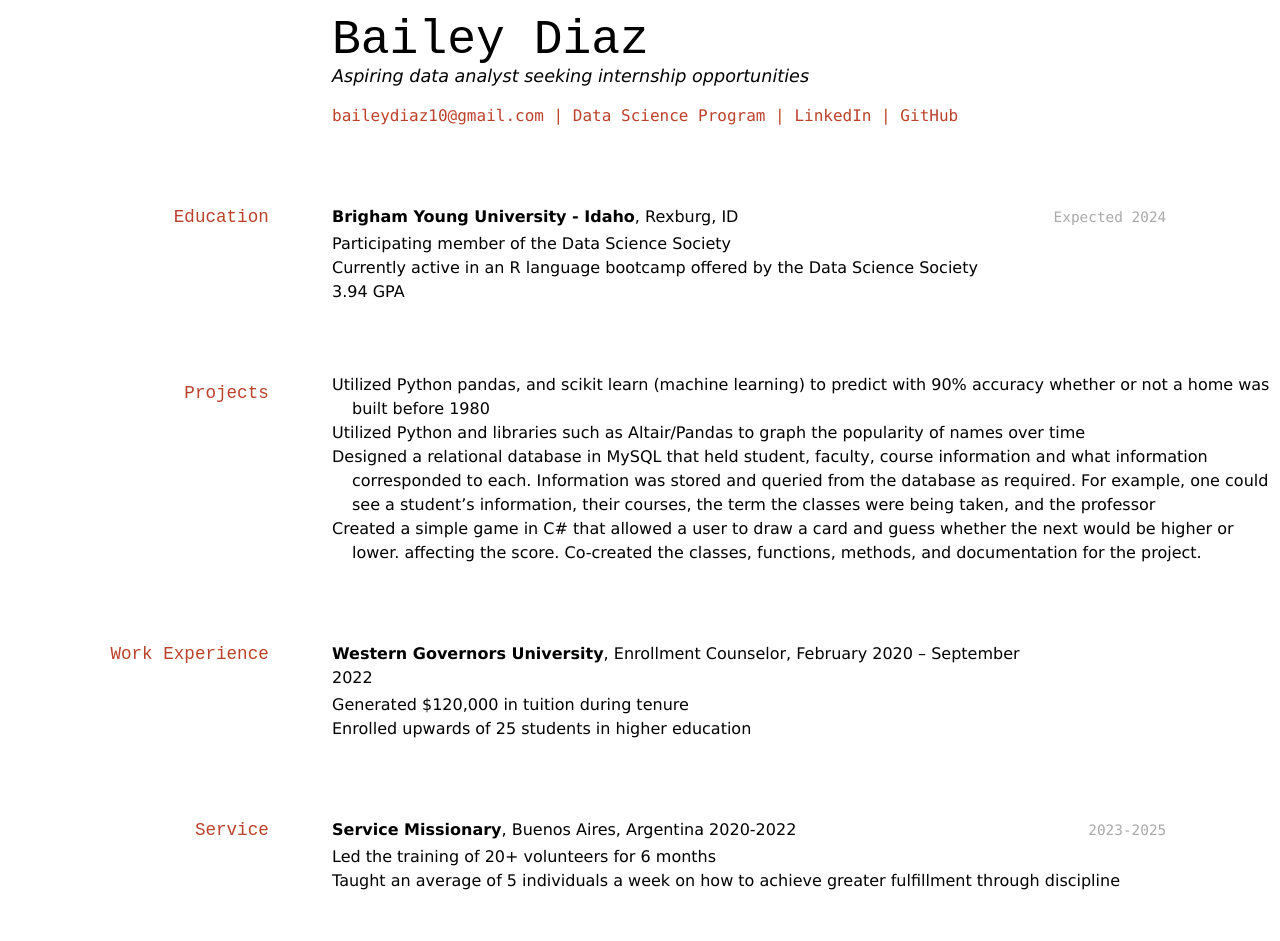
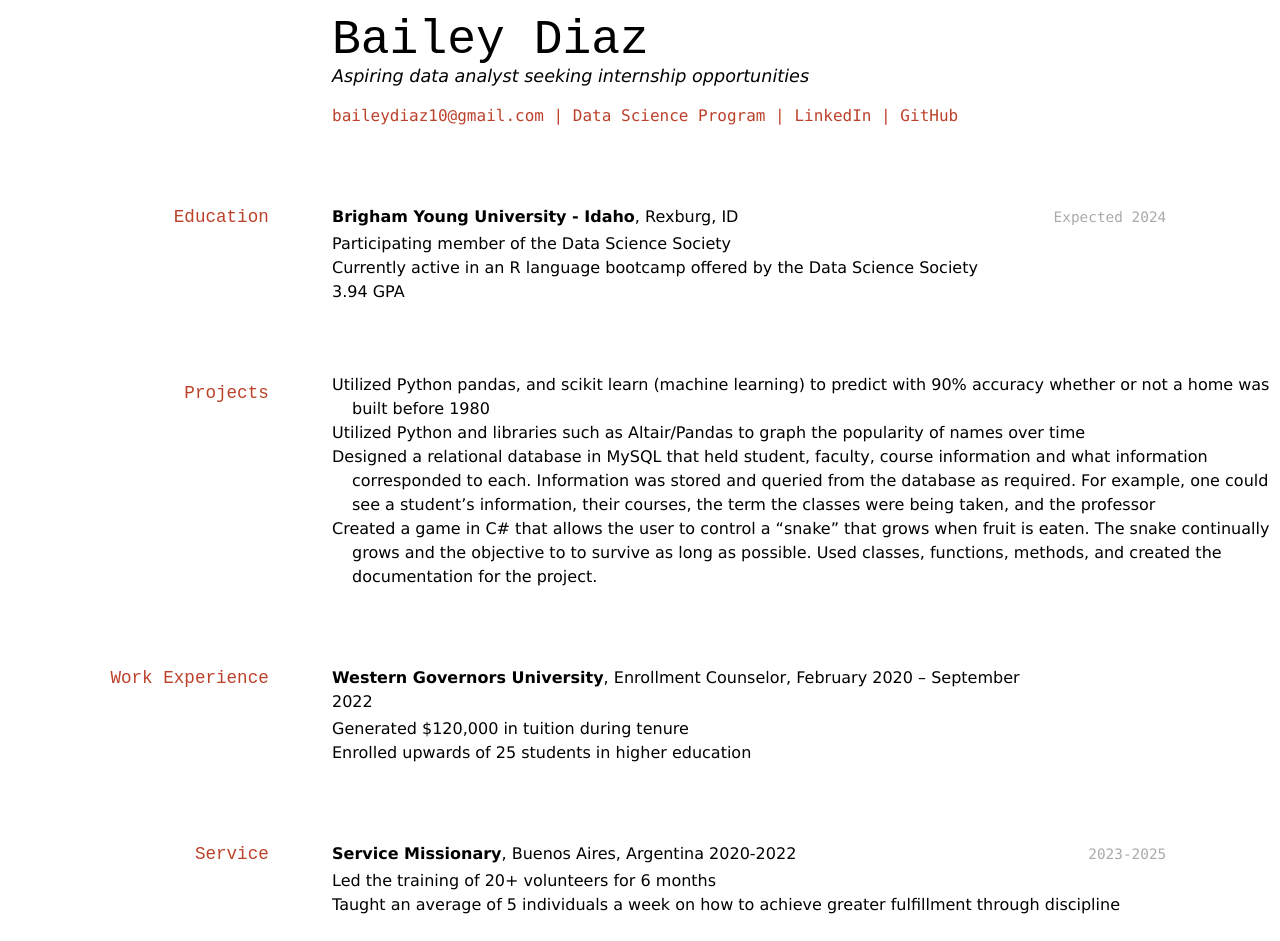
Before and after one commit to baileydiaz/Diaz_Resume, a Jekyll site: the page built from docs/index.md, in a window 1280 px wide. Built offline with Jekyll 4.4.1, drawn with Linux system fonts in a browser that asks for light colours; before the commit the page ends 917 px from its top, so only the background shows below that.

Commit message:
finishg touches

```diff
--- a/docs/index.md
+++ b/docs/index.md
@@ -33,8 +33,7 @@ __Brigham Young University - Idaho__, Rexburg, ID
 corresponded to each. Information was stored and queried from the database as required. For example, one
 could see a student’s information, their courses, the term the classes were being taken, and the professor
 &nbsp;
-- Created a simple game in C# that allowed a user to draw a card and guess whether the next would be higher or
-lower. affecting the score. Co-created the classes, functions, methods, and documentation for the project.
+- Created a game in C# that allows the user to control a "snake" that grows when fruit is eaten.  The snake continually grows and the objective to to survive as long as possible. Used classes, functions, methods, and created the documentation for the project.
 
 ## Work Experience
 
```
